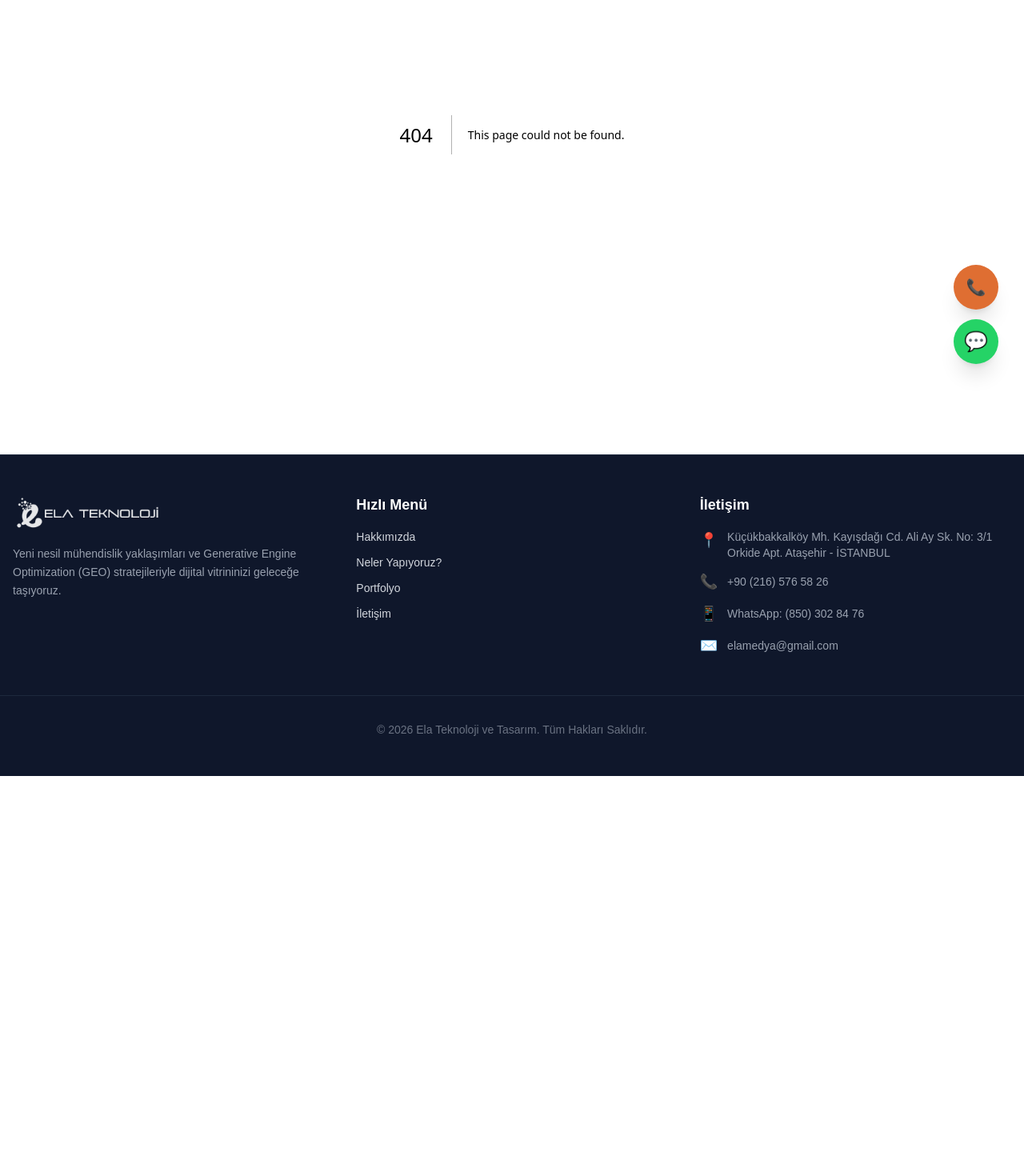
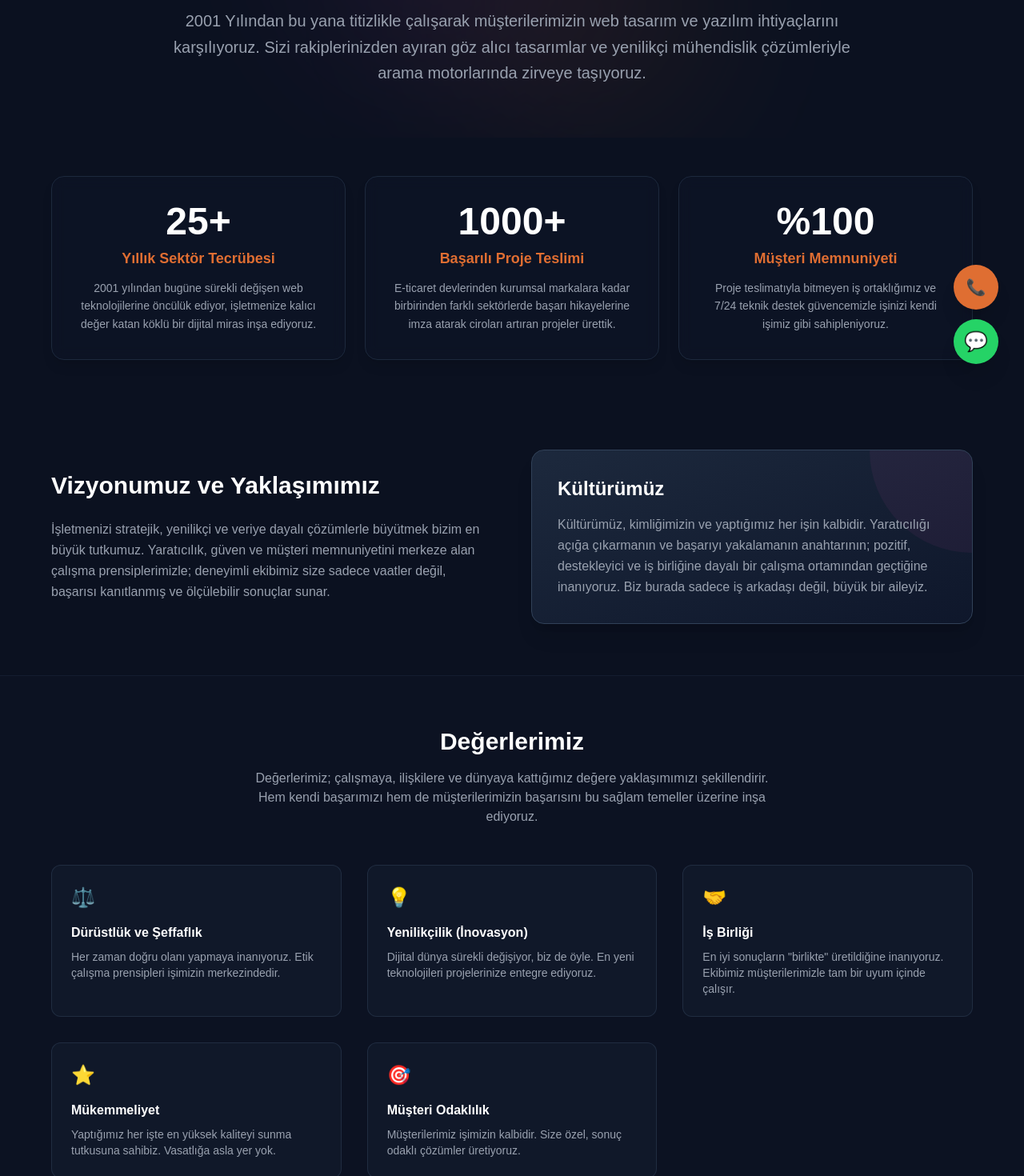
Before and after one commit to elamedya-sudo/webtasarimiyapanfirmalar, a Next.js app: page /kurumsal in a window 1280 px wide. Before the commit this address had no page. Shown: the part 313-1783 px from the top of the page at 80% size. Before the commit the page ends 1283 px from the top, so only its background shows below. Built offline with nearby package versions, Linux system fonts and the light colour scheme.

Commit message:
kurumsal (yakindan taniyin) sayfasi orijinal iceriklerle eklendi

```diff
--- /dev/null
+++ b/app/kurumsal/page.tsx
@@ -0,0 +1,132 @@
+'use client';
+
+import Link from 'next/link';
+
+export default function KurumsalPage() {
+  return (
+    <div className="min-h-screen bg-[#0b1120] font-sans selection:bg-[#933c81] selection:text-white pb-20">
+
+      {/* 1. HERO / BAŞLIK ALANI */}
+      <section className="relative pt-24 pb-16 px-4 overflow-hidden">
+        {/* Arka Plan Glow */}
+        <div className="absolute top-0 left-1/2 -translate-x-1/2 w-full max-w-5xl h-full pointer-events-none opacity-40">
+          <div className="absolute top-0 left-1/4 w-80 h-80 bg-[#933c81]/30 rounded-full blur-[100px]"></div>
+          <div className="absolute bottom-0 right-1/4 w-80 h-80 bg-[#df6e32]/20 rounded-full blur-[100px]"></div>
+        </div>
+
+        <div className="container mx-auto max-w-4xl text-center relative z-10">
+          <div className="inline-flex items-center gap-2 bg-slate-800/50 text-[#df6e32] text-xs font-semibold px-4 py-1.5 rounded-full border border-slate-700 backdrop-blur-sm mb-6">
+            <span>🏆</span> Web Sitesi Yapan Firmalar Arasında En Deneyimlisi
+          </div>
+          <h1 className="text-4xl sm:text-5xl md:text-6xl font-extrabold text-white tracking-tight mb-8">
+            Bizi Yakından <span className="bg-gradient-to-r from-[#933c81] to-[#df6e32] bg-clip-text text-transparent">Tanıyın</span>
+          </h1>
+          <p className="text-lg md:text-xl text-gray-400 leading-relaxed">
+            2001 Yılından bu yana titizlikle çalışarak müşterilerimizin web tasarım ve yazılım ihtiyaçlarını karşılıyoruz. Sizi rakiplerinizden ayıran göz alıcı tasarımlar ve yenilikçi mühendislik çözümleriyle arama motorlarında zirveye taşıyoruz.
+          </p>
+        </div>
+      </section>
+
+      {/* 2. İSTATİSTİKLER (SAYILARLA BİZ) */}
+      <section className="py-12 px-4 relative z-10">
+        <div className="container mx-auto max-w-6xl">
+          <div className="grid grid-cols-1 md:grid-cols-3 gap-6">
+            <div className="bg-slate-900/40 backdrop-blur-sm p-8 rounded-2xl border border-slate-800 text-center shadow-lg">
+              <div className="text-5xl font-extrabold text-white mb-2">25+</div>
+              <h3 className="text-[#df6e32] font-semibold text-lg mb-3">Yıllık Sektör Tecrübesi</h3>
+              <p className="text-gray-400 text-sm leading-relaxed">2001 yılından bugüne sürekli değişen web teknolojilerine öncülük ediyor, işletmenize kalıcı değer katan köklü bir dijital miras inşa ediyoruz.</p>
+            </div>
+            <div className="bg-slate-900/40 backdrop-blur-sm p-8 rounded-2xl border border-slate-800 text-center shadow-lg">
+              <div className="text-5xl font-extrabold text-white mb-2">1000+</div>
+              <h3 className="text-[#df6e32] font-semibold text-lg mb-3">Başarılı Proje Teslimi</h3>
+              <p className="text-gray-400 text-sm leading-relaxed">E-ticaret devlerinden kurumsal markalara kadar birbirinden farklı sektörlerde başarı hikayelerine imza atarak ciroları artıran projeler ürettik.</p>
+            </div>
+            <div className="bg-slate-900/40 backdrop-blur-sm p-8 rounded-2xl border border-slate-800 text-center shadow-lg">
+              <div className="text-5xl font-extrabold text-white mb-2">%100</div>
+              <h3 className="text-[#df6e32] font-semibold text-lg mb-3">Müşteri Memnuniyeti</h3>
+              <p className="text-gray-400 text-sm leading-relaxed">Proje teslimatıyla bitmeyen iş ortaklığımız ve 7/24 teknik destek güvencemizle işinizi kendi işimiz gibi sahipleniyoruz.</p>
+            </div>
+          </div>
+        </div>
+      </section>
+
+      {/* 3. VİZYON VE KÜLTÜR */}
+      <section className="py-16 px-4 relative z-10">
+        <div className="container mx-auto max-w-6xl">
+          <div className="grid grid-cols-1 lg:grid-cols-2 gap-12 items-center">
+            <div className="space-y-6">
+              <h2 className="text-3xl font-bold text-white">Vizyonumuz ve Yaklaşımımız</h2>
+              <p className="text-gray-400 leading-relaxed">
+                İşletmenizi stratejik, yenilikçi ve veriye dayalı çözümlerle büyütmek bizim en büyük tutkumuz. Yaratıcılık, güven ve müşteri memnuniyetini merkeze alan çalışma prensiplerimizle; deneyimli ekibimiz size sadece vaatler değil, başarısı kanıtlanmış ve ölçülebilir sonuçlar sunar.
+              </p>
+            </div>
+            <div className="bg-gradient-to-br from-slate-800 to-slate-900 p-8 rounded-2xl border border-slate-700 shadow-xl relative overflow-hidden">
+              <div className="absolute top-0 right-0 w-32 h-32 bg-[#933c81]/10 rounded-bl-full"></div>
+              <h2 className="text-2xl font-bold text-white mb-4 relative z-10">Kültürümüz</h2>
+              <p className="text-gray-400 leading-relaxed relative z-10">
+                Kültürümüz, kimliğimizin ve yaptığımız her işin kalbidir. Yaratıcılığı açığa çıkarmanın ve başarıyı yakalamanın anahtarının; pozitif, destekleyici ve iş birliğine dayalı bir çalışma ortamından geçtiğine inanıyoruz. Biz burada sadece iş arkadaşı değil, büyük bir aileyiz.
+              </p>
+            </div>
+          </div>
+        </div>
+      </section>
+
+      {/* 4. DEĞERLERİMİZ (KART DÜZENİ) */}
+      <section className="py-16 px-4 relative z-10 bg-slate-900/20 border-y border-slate-800/50">
+        <div className="container mx-auto max-w-6xl">
+          <div className="text-center mb-12">
+            <h2 className="text-3xl font-bold text-white mb-4">Değerlerimiz</h2>
+            <p className="text-gray-400 max-w-2xl mx-auto">
+              Değerlerimiz; çalışmaya, ilişkilere ve dünyaya kattığımız değere yaklaşımımızı şekillendirir. Hem kendi başarımızı hem de müşterilerimizin başarısını bu sağlam temeller üzerine inşa ediyoruz.
+            </p>
+          </div>
+
+          <div className="grid grid-cols-1 md:grid-cols-2 lg:grid-cols-3 gap-8">
+            <div className="bg-slate-800/30 p-6 rounded-xl border border-slate-700/50 hover:border-[#df6e32]/50 transition-colors">
+              <div className="text-2xl mb-4">⚖️</div>
+              <h3 className="text-white font-bold mb-2">Dürüstlük ve Şeffaflık</h3>
+              <p className="text-gray-400 text-sm">Her zaman doğru olanı yapmaya inanıyoruz. Etik çalışma prensipleri işimizin merkezindedir.</p>
+            </div>
+            <div className="bg-slate-800/30 p-6 rounded-xl border border-slate-700/50 hover:border-[#df6e32]/50 transition-colors">
+              <div className="text-2xl mb-4">💡</div>
+              <h3 className="text-white font-bold mb-2">Yenilikçilik (İnovasyon)</h3>
+              <p className="text-gray-400 text-sm">Dijital dünya sürekli değişiyor, biz de öyle. En yeni teknolojileri projelerinize entegre ediyoruz.</p>
+            </div>
+            <div className="bg-slate-800/30 p-6 rounded-xl border border-slate-700/50 hover:border-[#df6e32]/50 transition-colors">
+              <div className="text-2xl mb-4">🤝</div>
+              <h3 className="text-white font-bold mb-2">İş Birliği</h3>
+              <p className="text-gray-400 text-sm">En iyi sonuçların "birlikte" üretildiğine inanıyoruz. Ekibimiz müşterilerimizle tam bir uyum içinde çalışır.</p>
+            </div>
+            <div className="bg-slate-800/30 p-6 rounded-xl border border-slate-700/50 hover:border-[#df6e32]/50 transition-colors">
+              <div className="text-2xl mb-4">⭐</div>
+              <h3 className="text-white font-bold mb-2">Mükemmeliyet</h3>
+              <p className="text-gray-400 text-sm">Yaptığımız her işte en yüksek kaliteyi sunma tutkusuna sahibiz. Vasatlığa asla yer yok.</p>
+            </div>
+            <div className="bg-slate-800/30 p-6 rounded-xl border border-slate-700/50 hover:border-[#df6e32]/50 transition-colors">
+              <div className="text-2xl mb-4">🎯</div>
+              <h3 className="text-white font-bold mb-2">Müşteri Odaklılık</h3>
+              <p className="text-gray-400 text-sm">Müşterilerimiz işimizin kalbidir. Size özel, sonuç odaklı çözümler üretiyoruz.</p>
+            </div>
+          </div>
+        </div>
+      </section>
+
+      {/* 5. CALL TO ACTION (HAREKETE GEÇİRİCİ MESAJ) */}
+      <section className="py-20 px-4 relative z-10 text-center">
+        <div className="container mx-auto max-w-3xl">
+          <h2 className="text-3xl font-bold text-white mb-6">Markanızı Geleceğe Taşıyalım</h2>
+          <p className="text-gray-400 mb-8">
+            2001'den bu yana yüzlerce markayı dijitalde başarıya ulaştırdık. Sıradaki başarı hikayemiz sizinki olsun.
+          </p>
+          <Link
+            href="/teklif-al"
+            className="inline-block bg-gradient-to-r from-[#933c81] to-[#df6e32] text-white font-bold px-10 py-4 rounded-xl shadow-[0_0_20px_rgba(223,110,50,0.3)] hover:shadow-[0_0_30px_rgba(223,110,50,0.5)] hover:-translate-y-1 transition-all duration-300"
+          >
+            Hemen Tanışalım
+          </Link>
+        </div>
+      </section>
+
+    </div>
+  );
+}
```
